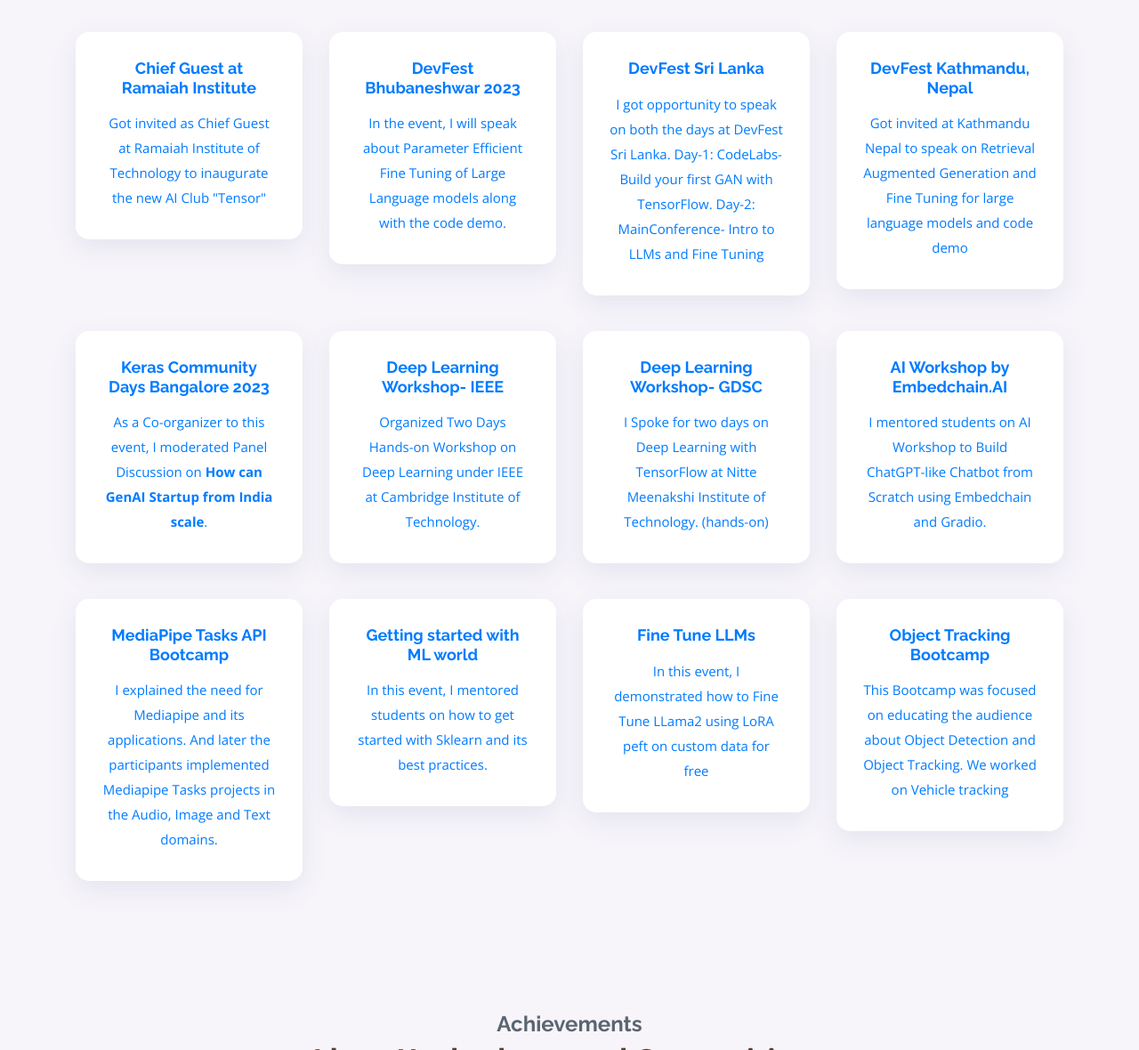
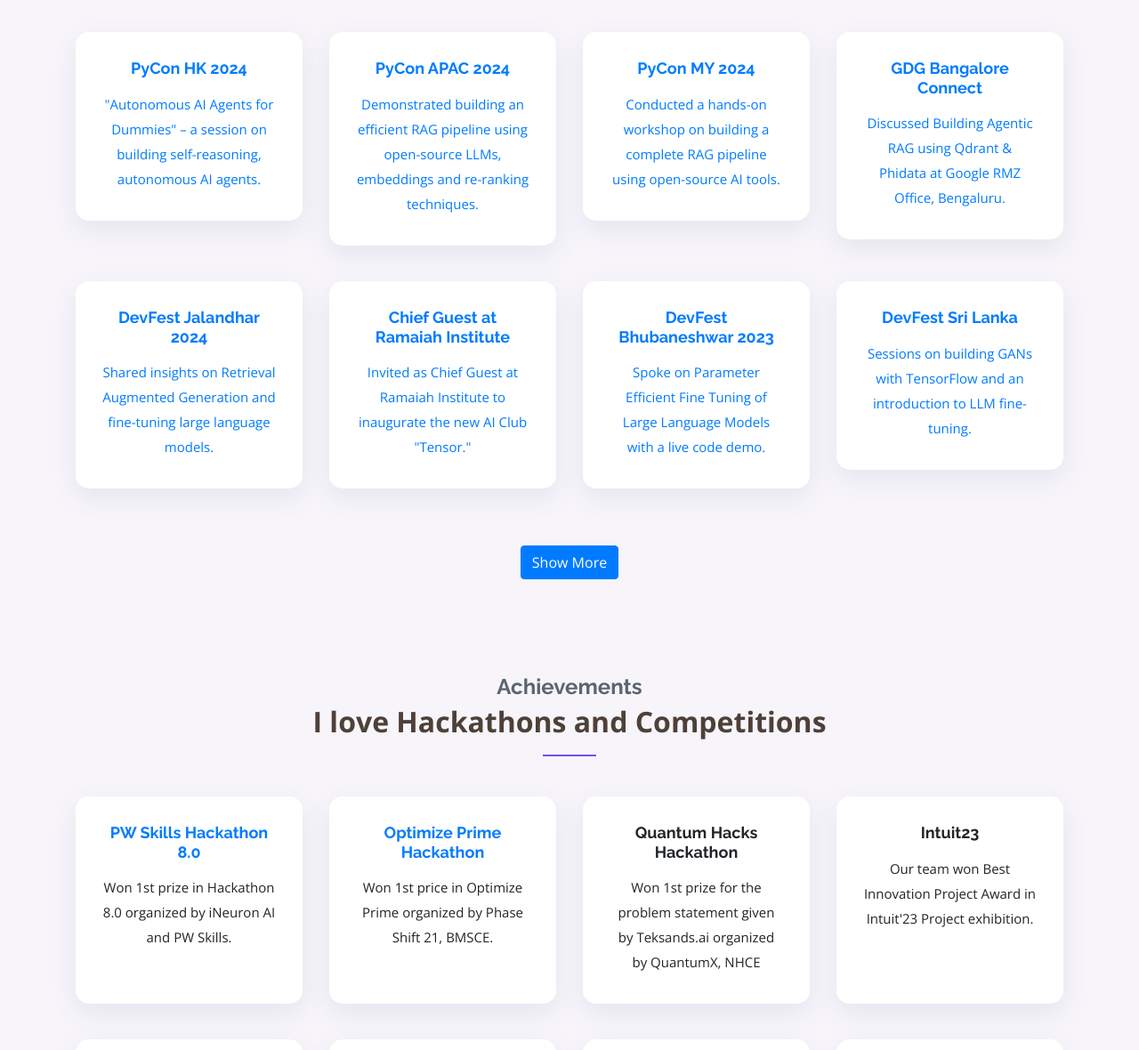
Before and after one commit to lucifertrj/my-portfolio, a plain HTML site: page index.html in a window 1280 px wide. Shown: the part 1620-2800 px from the top of the page at 89% size. Drawn offline with nearby package versions, Linux system fonts and the light colour scheme; files whose address does not match are found by name.

Commit message:
add show more option in events

```diff
--- a/index.html
+++ b/index.html
@@ -64,7 +64,12 @@
             <br/>
             <h3>It's Me... <br/> Tarun Jain </h3>
             <br/>
-            <h4 class="col-mt-4"> Data Scientist @AI Planet🥑 || <br/> AI with Tarun- YouTube🤗|| <br/> GDE in AI/ML🚀 || <br/> GSoC'24 Red Hen Lab</h4>
+            <h4 class="col-mt-4">
+              Data Scientist @AI Planet🥑 || <br/>
+              AI with Tarun- YouTube🤗|| <br/>
+              GDE in AI/ML🚀 || <br/>
+              GSoC'24 Red Hen Lab
+            </h4>
             <a href="#about" class="btn-get-started">Know more</a>
           </div>
           <div class="col-lg-6 order-1 order-lg-1">
@@ -77,8 +82,9 @@
         </div>
       </div>
     </section>
+
     <main id="main">
-
+      <!-- ======= About Section ======= -->
       <section id="about" class="about">
         <div class="container">
           <div class="row justify-content-between">
@@ -87,12 +93,12 @@
             </div>
             <div class="col-lg-6 pt-5 pt-lg-0 order-2 order-lg-1">
               <h3 data-aos="fade-up">About Me</h3>
-              <p></p>
               <p data-aos="fade-up" data-aos-delay="90">
-                Tarun Jain is a Data Scientist at AI Planet and is recognized as a Google Developer Expert in AI/ML. He enjoys contributing to open-source projects and maintains two repositories: OpenAGI, for building AI Agents, and BeyondLLM, for quick experimenting, evaluating, and observing RAG pipelines. Tarun is was also part in Google Summer of Code 2024 at Red Hen Lab.
+                Tarun Jain is a Data Scientist at AI Planet and is recognized as a Google Developer Expert in AI/ML. He enjoys contributing to open-source projects and maintains two repositories: OpenAGI, for building AI Agents, and BeyondLLM, for quick experimenting, evaluating, and observing RAG pipelines. He was also part of Google Summer of Code 2024 at Red Hen Lab.
               </p>
               <p data-aos="fade-up" data-aos-delay="90">
-                Over the past two years, he has been a part of DeepLearning.AI's Pie & AI Ambassador program, where he curates content for his YouTube channel, AI with Tarun. Furthermore, Tarun has given over 30+ talks including 5 International in-person talks as a speaker
+                Over the past two years, he has been a part of DeepLearning.AI's Pie & AI Ambassador program, where he curates content for his YouTube channel, AI with Tarun. Furthermore, Tarun has given over 30+ talks including 5 international in-person talks as a speaker.
+              </p>
               <p data-aos="fade-up" data-aos-delay="90">
                 If you're interested in collaborating on a project or discussing a coding challenge, feel free to reach out to me.
               </p>
@@ -105,7 +111,7 @@
       </section>
       <!-- End About Section -->
 
-      <!-- ======= Event Section ======= -->
+      <!-- ======= Events/Workshops Section ======= -->
 <section id="events" class="services section-bg">
   <div class="container">
     <div class="section-title" data-aos="fade-up">
@@ -113,170 +119,214 @@
       <p>Learn. Collaborate. Contribute is my motto</p>
     </div>
 
+    <!-- Initial 8 Events (visible at start) -->
     <div class="row">
-            <div
-              class="col-md-6 col-lg-3 d-flex align-items-stretch"
-              data-aos="zoom-in"
-              data-aos-delay="400"
-            ><a href="https://www.linkedin.com/posts/jaintarun75_ai-generativeai-community-activity-7145675812631904257-mmi5?utm_source=share&utm_medium=member_desktop">
+      <!-- 1. PyCon Hong Kong 2024 -->
+      <div class="col-md-6 col-lg-3 d-flex align-items-stretch" data-aos="zoom-in" data-aos-delay="100">
+        <a href="https://pretalx.com/pyconhk2024/speaker/XVM8TR/" target="_blank">
           <div class="icon-box">
-                <h4 class="title">Chief Guest at Ramaiah Institute</h4>
+            <h4 class="title">PyCon HK 2024</h4>
             <p class="description">
-                  Got invited as Chief Guest at Ramaiah Institute of Technology to inaugurate the new AI Club "Tensor"
+              "Autonomous AI Agents for Dummies" – a session on building self-reasoning, autonomous AI agents.
             </p>
           </div>
         </a>
       </div>
-          <div
-              class="col-md-6 col-lg-3 d-flex align-items-stretch"
-              data-aos="zoom-in"
-              data-aos-delay="400"
-            ><a href="https://devfest.gdgbbsr.in/speakers">
+
+      <!-- 2. PyCon APAC 2024 -->
+      <div class="col-md-6 col-lg-3 d-flex align-items-stretch" data-aos="zoom-in" data-aos-delay="150">
+        <a href="https://in.pycon.org/cfp/2024/proposals/building-efficient-rag-pipeline-using-open-source-llms~bDk8x/" target="_blank">
           <div class="icon-box">
-                <h4 class="title">DevFest Bhubaneshwar 2023</h4>
+            <h4 class="title">PyCon APAC 2024</h4>
             <p class="description">
-                   In the event, I will speak about Parameter Efficient Fine Tuning of Large Language models along with the code demo.
+              Demonstrated building an efficient RAG pipeline using open-source LLMs, embeddings and re-ranking techniques.
             </p>
           </div>
         </a>
       </div>
-          <div
-              class="col-md-6 col-lg-3 d-flex align-items-stretch"
-              data-aos="zoom-in"
-              data-aos-delay="400"
-            ><a href="https://www.linkedin.com/posts/jaintarun75_devfest-sri-lanka-2023-grateful-for-the-activity-7142776571743928320-FCbz?utm_source=share&utm_medium=member_desktop">
+
+      <!-- 3. PyCon MY -->
+      <div class="col-md-6 col-lg-3 d-flex align-items-stretch" data-aos="zoom-in" data-aos-delay="200">
+        <a href="https://www.pycon.my/" target="_blank">
           <div class="icon-box">
-                <h4 class="title">DevFest Sri Lanka</h4>
+            <h4 class="title">PyCon MY 2024</h4>
             <p class="description">
-                 I got opportunity to speak on both the days at DevFest Sri Lanka. Day-1: CodeLabs- Build your first GAN with TensorFlow. Day-2: MainConference- Intro to LLMs and Fine Tuning
+              Conducted a hands-on workshop on building a complete RAG pipeline using open-source AI tools.
             </p>
           </div>
         </a>
       </div>
-            <div
-              class="col-md-6 col-lg-3 d-flex align-items-stretch"
-              data-aos="zoom-in"
-              data-aos-delay="400"
-            >
-            <a href="https://gdg.community.dev/events/details/google-gdg-kathmandu-presents-devfest-kathmandu-2023/">
+
+      <!-- 4. GDG Bangalore Connect -->
+      <div class="col-md-6 col-lg-3 d-flex align-items-stretch" data-aos="zoom-in" data-aos-delay="250">
+        <a href="https://gdg.community.dev/events/details/google-gdg-bangalore-presents-bangalore-dev-connect/" target="_blank">
           <div class="icon-box">
-                <h4 class="title">DevFest Kathmandu, Nepal</h4>
+            <h4 class="title">GDG Bangalore Connect</h4>
             <p class="description">
-                 Got invited at Kathmandu Nepal to speak on Retrieval Augmented Generation and Fine Tuning for large language models and code demo
+              Discussed Building Agentic RAG using Qdrant &amp; Phidata at Google RMZ Office, Bengaluru.
             </p>
           </div>
         </a>
       </div>
-            <div
-              class="col-md-6 col-lg-3 d-flex align-items-stretch"
-              data-aos="zoom-in"
-              data-aos-delay="400"
-            ><a href="https://keras-community-day-bangalore.webflow.io/#Speakers-TFUG">
+
+      <!-- 5. DevFest Jalandhar 2024 -->
+      <div class="col-md-6 col-lg-3 d-flex align-items-stretch" data-aos="zoom-in" data-aos-delay="300">
+        <a href="https://gdg.community.dev/events/details/google-gdg-jalandhar-presents-devfest-jalandhar-2024/" target="_blank">
           <div class="icon-box">
-                <h4 class="title">Keras Community Days Bangalore 2023</h4>
+            <h4 class="title">DevFest Jalandhar 2024</h4>
             <p class="description">
-                   As a Co-organizer to this event, I moderated Panel Discussion on <strong>How can GenAI Startup from India scale</strong>.
+              Shared insights on Retrieval Augmented Generation and fine-tuning large language models.
             </p>
           </div>
         </a>
       </div>
-            <div
-              class="col-md-6 col-lg-3 d-flex align-items-stretch"
-              data-aos="zoom-in"
-              data-aos-delay="400"
-            >
-            <a href="https://github.com/Anime-Vyuh/AV-Workshops/tree/main/Deep_Learning_Workshop">
+
+      <!-- 6. Chief Guest at Ramaiah Institute -->
+      <div class="col-md-6 col-lg-3 d-flex align-items-stretch" data-aos="zoom-in" data-aos-delay="350">
+        <a href="https://www.linkedin.com/posts/jaintarun75_ai-generativeai-community-activity-7145675812631904257-mmi5">
           <div class="icon-box">
-                <h4 class="title">Deep Learning Workshop- IEEE</h4>
+            <h4 class="title">Chief Guest at Ramaiah Institute</h4>
             <p class="description">
-                     Organized Two Days Hands-on Workshop on Deep Learning under IEEE at Cambridge Institute of Technology.
+              Invited as Chief Guest at Ramaiah Institute to inaugurate the new AI Club "Tensor."
             </p>
           </div>
         </a>
       </div>
-            <div
-              class="col-md-6 col-lg-3 d-flex align-items-stretch"
-              data-aos="zoom-in"
-              data-aos-delay="400"
-            >
-            <a href="https://gdsc.community.dev/events/details/developer-student-clubs-nitte-meenakshi-institute-of-technology-bengaluru-presents-tensorflow-hands-on-session-solution-challenge/">
+
+      <!-- 7. DevFest Bhubaneshwar 2023 -->
+      <div class="col-md-6 col-lg-3 d-flex align-items-stretch" data-aos="zoom-in" data-aos-delay="400">
+        <a href="https://devfest.gdgbbsr.in/speakers">
           <div class="icon-box">
-                <h4 class="title">Deep Learning Workshop- GDSC</h4>
+            <h4 class="title">DevFest Bhubaneshwar 2023</h4>
             <p class="description">
-                 I Spoke for two days on Deep Learning with TensorFlow at Nitte Meenakshi Institute of Technology. (hands-on)
+              Spoke on Parameter Efficient Fine Tuning of Large Language Models with a live code demo.
             </p>
           </div>
         </a>
       </div>
-            <div
-              class="col-md-6 col-lg-3 d-flex align-items-stretch"
-              data-aos="zoom-in"
-              data-aos-delay="400"
-            >
-            <a href="https://lu.ma/embedchain-workshop6">
+
+      <!-- 8. DevFest Sri Lanka -->
+      <div class="col-md-6 col-lg-3 d-flex align-items-stretch" data-aos="zoom-in" data-aos-delay="450">
+        <a href="https://www.linkedin.com/posts/jaintarun75_devfest-sri-lanka-2023-grateful-for-the-activity-7142776571743928320-FCbz">
           <div class="icon-box">
-                <h4 class="title">AI Workshop by Embedchain.AI</h4>
+            <h4 class="title">DevFest Sri Lanka</h4>
             <p class="description">
-                I mentored students on AI Workshop to Build ChatGPT-like Chatbot from Scratch using Embedchain and Gradio.
-                  </p>
-              </div>
-              </a>
-            </div>
-            <div
-              class="col-md-6 col-lg-3 d-flex align-items-stretch"
-              data-aos="zoom-in"
-              data-aos-delay="400"
-            ><a href="https://www.eventbrite.com/e/pie-ai-bangalore-mediapipe-tasks-api-bootcamp-tickets-577711048297">
-              <div class="icon-box">
-                <h4 class="title">MediaPipe Tasks API Bootcamp</h4>
-                <p class="description">
-                 I explained the need for Mediapipe and its applications. And later the participants implemented Mediapipe Tasks projects in the Audio, Image and Text domains.
-                </p>
-              </div>
-            </a>
-            </div>
-            <div
-              class="col-md-6 col-lg-3 d-flex align-items-stretch"
-              data-aos="zoom-in"
-              data-aos-delay="400"
-            ><a href="https://www.eventbrite.com/e/pie-ai-bangalore-getting-started-with-ml-world-tickets-672454729197?aff=oddtdtcreator">
-              <div class="icon-box">
-                <h4 class="title">Getting started with ML world</h4>
-                <p class="description">
-                  In this event, I mentored students on how to get started with Sklearn and its best practices.
-                </p>
-              </div>
-            </a>
-            </div>
-            <div
-              class="col-md-6 col-lg-3 d-flex align-items-stretch"
-              data-aos="zoom-in"
-              data-aos-delay="400"
-            ><a href="https://www.eventbrite.com/e/pie-ai-bangalore-fine-tuning-in-llms-tickets-689694533917?aff=oddtdtcreator">
-              <div class="icon-box">
-                <h4 class="title">Fine Tune LLMs</h4>
-                <p class="description">
-                  In this event, I demonstrated how to Fine Tune LLama2 using LoRA peft on custom data for free
-                </p>
-              </div>
-            </a>
-            </div>
-            <div
-              class="col-md-6 col-lg-3 d-flex align-items-stretch"
-              data-aos="zoom-in"
-              data-aos-delay="400"
-            ><a href="https://www.eventbrite.com/e/pie-ai-bangalore-object-tracking-bootcamp-tickets-608788802697?aff=oddtdtcreator">
-              <div class="icon-box">
-                <h4 class="title">Object Tracking Bootcamp</h4>
-                <p class="description">
-                  This Bootcamp was focused on educating the audience about Object Detection and Object Tracking. We worked on Vehicle tracking
+              Sessions on building GANs with TensorFlow and an introduction to LLM fine-tuning.
             </p>
           </div>
         </a>
       </div>
     </div>
+
+    <!-- Hidden Events (shown after clicking "Show More") -->
+    <div id="more-events" style="display: none;">
+      <div class="row">
+        <!-- 9. DevFest Kathmandu -->
+        <div class="col-md-6 col-lg-3 d-flex align-items-stretch" data-aos="zoom-in" data-aos-delay="500">
+          <a href="https://gdg.community.dev/events/details/google-gdg-kathmandu-presents-devfest-kathmandu-2023/">
+            <div class="icon-box">
+              <h4 class="title">DevFest Kathmandu, Nepal</h4>
+              <p class="description">
+                Spoke on Retrieval Augmented Generation and Fine Tuning for LLMs with a live demo.
+              </p>
+            </div>
+          </a>
+        </div>
+
+        <!-- 10. Keras Community Days -->
+        <div class="col-md-6 col-lg-3 d-flex align-items-stretch" data-aos="zoom-in" data-aos-delay="550">
+          <a href="https://keras-community-day-bangalore.webflow.io/#Speakers-TFUG">
+            <div class="icon-box">
+              <h4 class="title">Keras Community Days Bangalore 2023</h4>
+              <p class="description">
+                Co-organized and moderated a panel on scaling GenAI startups from India.
+              </p>
+            </div>
+          </a>
+        </div>
+
+        <!-- 11. Deep Learning Workshop IEEE -->
+        <div class="col-md-6 col-lg-3 d-flex align-items-stretch" data-aos="zoom-in" data-aos-delay="600">
+          <a href="https://github.com/Anime-Vyuh/AV-Workshops/tree/main/Deep_Learning_Workshop">
+            <div class="icon-box">
+              <h4 class="title">Deep Learning Workshop- IEEE</h4>
+              <p class="description">
+                Conducted a two-day hands-on workshop on Deep Learning at Cambridge Institute of Technology.
+              </p>
+            </div>
+          </a>
+        </div>
+
+        <!-- 12. Deep Learning Workshop GDSC -->
+        <div class="col-md-6 col-lg-3 d-flex align-items-stretch" data-aos="zoom-in" data-aos-delay="650">
+          <a href="https://gdsc.community.dev/events/details/developer-student-clubs-nitte-meenakshi-institute-of-technology-bengaluru-presents-tensorflow-hands-on-session-solution-challenge/">
+            <div class="icon-box">
+              <h4 class="title">Deep Learning Workshop- GDSC</h4>
+              <p class="description">
+                Delivered a two-day session on Deep Learning with TensorFlow.
+              </p>
+            </div>
+          </a>
+        </div>
+
+        <!-- 13. MediaPipe Workshop -->
+        <div class="col-md-6 col-lg-3 d-flex align-items-stretch" data-aos="zoom-in" data-aos-delay="700">
+          <a href="https://www.eventbrite.com/e/pie-ai-bangalore-mediapipe-tasks-api-bootcamp-tickets-577711048297">
+            <div class="icon-box">
+              <h4 class="title">MediaPipe Tasks API Bootcamp</h4>
+              <p class="description">
+                Explained the need for MediaPipe and its applications; participants built projects in Audio, Image, and Text.
+              </p>
+            </div>
+          </a>
+        </div>
+
+        <!-- 14. ML World Workshop -->
+        <div class="col-md-6 col-lg-3 d-flex align-items-stretch" data-aos="zoom-in" data-aos-delay="750">
+          <a href="https://www.eventbrite.com/e/pie-ai-bangalore-getting-started-with-ml-world-tickets-672454729197">
+            <div class="icon-box">
+              <h4 class="title">Getting started with ML world</h4>
+              <p class="description">
+                Mentored students on starting with Scikit-Learn and adopting best practices.
+              </p>
+            </div>
+          </a>
+        </div>
+
+        <!-- 15. LLM Fine-tuning Workshop -->
+        <div class="col-md-6 col-lg-3 d-flex align-items-stretch" data-aos="zoom-in" data-aos-delay="800">
+          <a href="https://www.eventbrite.com/e/pie-ai-bangalore-fine-tuning-in-llms-tickets-689694533917">
+            <div class="icon-box">
+              <h4 class="title">Fine Tune LLMs</h4>
+              <p class="description">
+                Demonstrated fine-tuning Llama2 using LoRA PEFT on custom data.
+              </p>
+            </div>
+          </a>
+        </div>
+
+        <!-- 16. Object Tracking Workshop -->
+        <div class="col-md-6 col-lg-3 d-flex align-items-stretch" data-aos="zoom-in" data-aos-delay="850">
+          <a href="https://www.eventbrite.com/e/pie-ai-bangalore-object-tracking-bootcamp-tickets-608788802697">
+            <div class="icon-box">
+              <h4 class="title">Object Tracking Bootcamp</h4>
+              <p class="description">
+                Focused on object detection and tracking with a live vehicle tracking demo.
+              </p>
+            </div>
+          </a>
+        </div>
+      </div>
+    </div>
+
+    <!-- Show More / Show Less Button -->
+    <div class="row mt-4">
+      <div class="col-12 text-center">
+        <button id="toggleEventsBtn" class="btn btn-primary" onclick="toggleEvents()">Show More</button>
+      </div>
+    </div>
+  </div>
 </section>
-      <!-- End Events Section -->
 
       <!-- ======= Awards Section ======= -->
       <section id="awards" class="services section-bg">
@@ -633,59 +683,27 @@
       </section>
       <!-- End Contact Us Section -->
     </main>
-    <!-- End #main -->
 
     <!-- ======= Footer ======= -->
-
     <footer id="footer">
       <section id="social" class="social">
         <div class="footer-top">
           <div class="container">
-            <div
-              class="row justify-content-center"
-              data-aos="fade-up"
-              data-aos-delay="400"
-            >
+            <div class="row justify-content-center" data-aos="fade-up" data-aos-delay="400">
               <div class="footer-links">
                 <p>Connect</p>
                 <div class="social-links mt-3 d-flex justify-content-center">
-                  <a
-                    href="https://github.com/lucifertrj"
-                    class="github"
-                    target="_blank"
-                    ><i class="fab fa-github"></i
-                  ></a>
-                  <a
-                    href="https://www.instagram.com/tarun._.jayyn"
-                    class="instagram"
-                    target="_blank"
-                    ><i class="fab fa-instagram"></i
-                  ></a>
-                  <a
-                    href="https://linkedin.com/in/jaintarun75"
-                    class="linkedin"
-                    target="_blank"
-                    ><i class="fab fa-linkedin-in"></i
-                  ></a>
-                  <a
-                    href="https://twitter.com/TRJ_0751"
-                    class="twitter"
-                    target="_blank"
-                    ><i class="fab fa-twitter"></i
-                  ></a>
-                  <a
-                    href="https://medium.com/@jaintarun7"
-                    class="medium"
-                    target="_blank"
-                    ><i class="fab fa-medium"></i
-                  ></a>
+                  <a href="https://github.com/lucifertrj" class="github" target="_blank"><i class="fab fa-github"></i></a>
+                  <a href="https://www.instagram.com/tarun._.jayyn" class="instagram" target="_blank"><i class="fab fa-instagram"></i></a>
+                  <a href="https://linkedin.com/in/jaintarun75" class="linkedin" target="_blank"><i class="fab fa-linkedin-in"></i></a>
+                  <a href="https://twitter.com/TRJ_0751" class="twitter" target="_blank"><i class="fab fa-twitter"></i></a>
+                  <a href="https://medium.com/@jaintarun7" class="medium" target="_blank"><i class="fab fa-medium"></i></a>
                 </div>
               </div>
             </div>
           </div>
         </div>
       </section>
-
       <!-- Lembra da moralzinha que falei lá no começo? -->
       <div class="container py-4">
         <div class="copyright">
@@ -708,5 +726,20 @@
 
     <!-- Template Main JS File -->
     <script src="js/main.js"></script>
+
+    <script>
+      function toggleEvents() {
+        const moreEvents = document.getElementById('more-events');
+        const btn = document.getElementById('toggleEventsBtn');
+
+        if (moreEvents.style.display === 'none') {
+          moreEvents.style.display = 'block';
+          btn.textContent = 'Show Less';
+        } else {
+          moreEvents.style.display = 'none';
+          btn.textContent = 'Show More';
+        }
+      }
+    </script>
   </body>
 </html>
```
Lines whose indentation alone changed are shown as unchanged.
